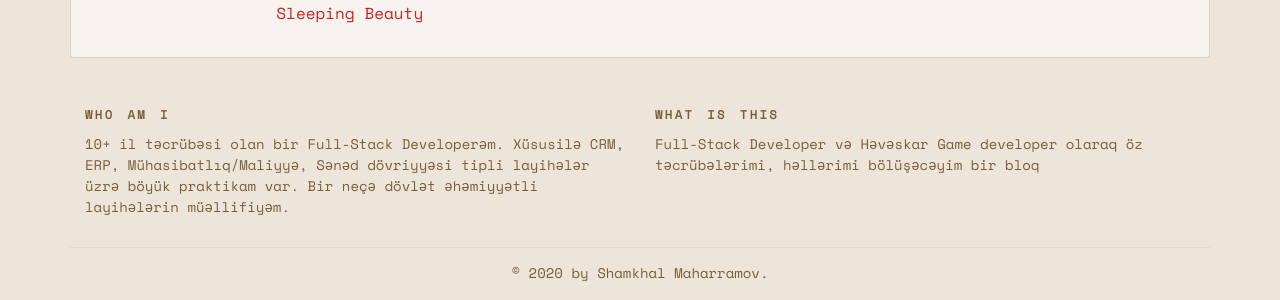
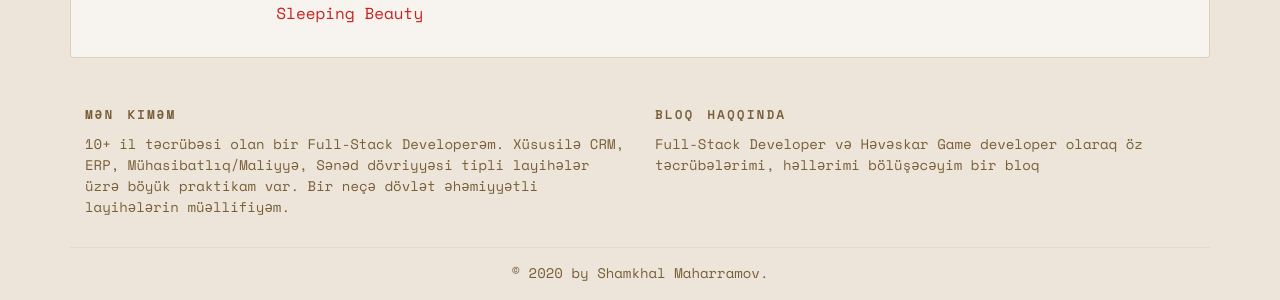
Before and after one commit to Maharramoff/maharramoff.github.io, a Jekyll site: the page built from index.html, in a window 1280 px wide. Shown: the part 321-621 px from the top of the page. Built offline with Jekyll 4.4.1, drawn with Linux system fonts in a browser that asks for light colours; nearby versions of some CDN libraries.

Commit message:
update: footer

```diff
--- a/_includes/footer.html
+++ b/_includes/footer.html
@@ -2,11 +2,11 @@
     <div class="container">
         <div class="row biography">
             <div class="col-sm-6">
-                <h2>who am i</h2>
+                <h2>mən kiməm</h2>
                 <p>{{ site.biography }}</p>
             </div>
             <div class="col-sm-6">
-                <h2>what is this</h2>
+                <h2>bloq haqqında</h2>
                 <p>{{ site.description }}</p>
             </div>
         </div>
```
